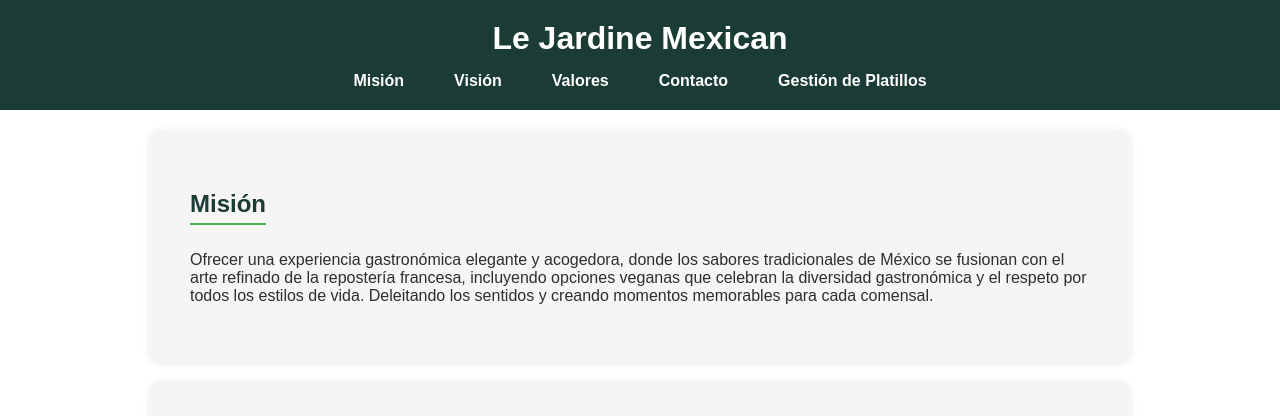
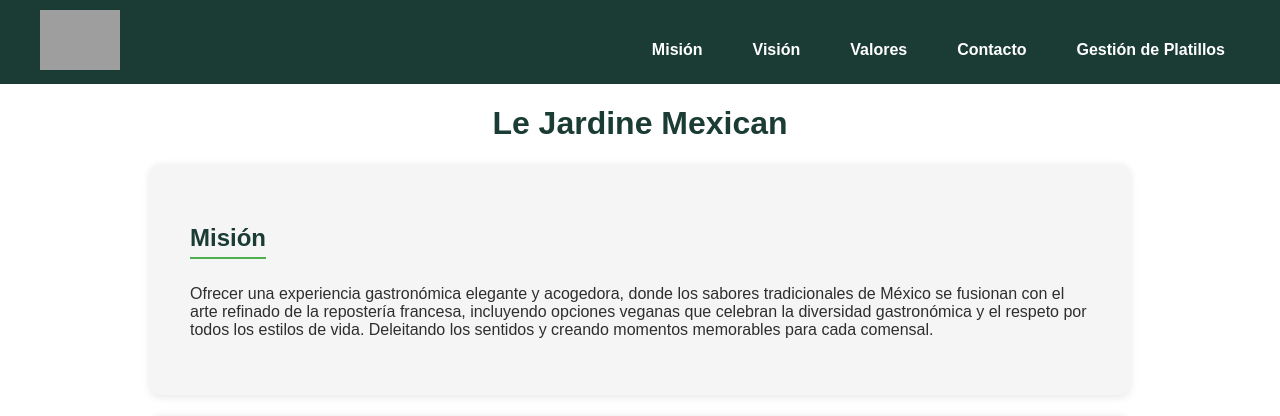
Before and after one commit to Cruzito123/Proyecto-Web, a Django app: page / in a window 1280 px wide. Shown: the top 416 px of the page. Run offline with Django 4.2, Linux system fonts and the light colour scheme; grey boxes are pictures that could not be loaded.

Commit message:
Cambios necesarios en el diseño

```diff
--- a/Restaurant/myRestaurant/static/css/Styles.css
+++ b/Restaurant/myRestaurant/static/css/Styles.css
@@ -11,13 +11,22 @@ body {
 header {
     background-color: #1a3c34; /* Verde oscuro */
     color: #ffffff;
-    padding: 20px;
-    text-align: center;
+    padding: 10px 40px; /* Ajuste de padding */
+    display: flex; /* Habilitar Flexbox */
+    justify-content: space-between; /* Espacio entre logo y nav */
+    align-items: center; /* Centrar verticalmente */
 }
 
-header h1 {
-    margin: 0;
-    font-size: 2em;
+/* Estilo para el logo */
+.logo {
+    height: 60px; /* Ajusta la altura según tu logo */
+    width: auto;
+}
+
+/* Título principal que movimos fuera del header */
+.main-title {
+    text-align: center;
+    color: #1a3c34;
 }
 
 /* Menú de navegación */
--- a/Restaurant/myRestaurant/templates/index.html
+++ b/Restaurant/myRestaurant/templates/index.html
@@ -1,15 +1,22 @@
+{%load static%}
 <!DOCTYPE html>
 <html lang="es">
 <head>
     <meta charset="UTF-8">
     <title>Le Jardine Mexican</title>
-    {% load static %}
-    <link rel="stylesheet" href="{% static 'css/styles.css' %}">
+
+
+    <link rel="stylesheet" href="{% static 'css/Styles.css' %}">
+    <!--
+    <link rel="stylesheet" href="https://raw.githubusercontent.com/Cruzito123/Proyecto-Web/refs/heads/main/Restaurant/myRestaurant/static/css/Styles.css">
+    -->
 </head>
 <body>
     <!-- Encabezado con menú -->
     <header>
-        <h1>Le Jardine Mexican</h1>
+        <a href="/">
+            <img src="{% static 'img/logo.png' %}" alt="Logo Le Jardine Mexican" class="logo">
+        </a>
         <nav>
             <ul>
                 <li><a href="#mision">Misión</a></li>
@@ -21,6 +28,8 @@
         </nav>
     </header>
 
+    <!-- Título principal fuera del header para mejor estructura -->
+    <h1 class="main-title">Le Jardine Mexican</h1>
 
     <section id="mision">
         <h2>Misión</h2>
```
Also changed, not shown: Restaurant/myRestaurant/templates/Altas.html (+20 -3 lines).
